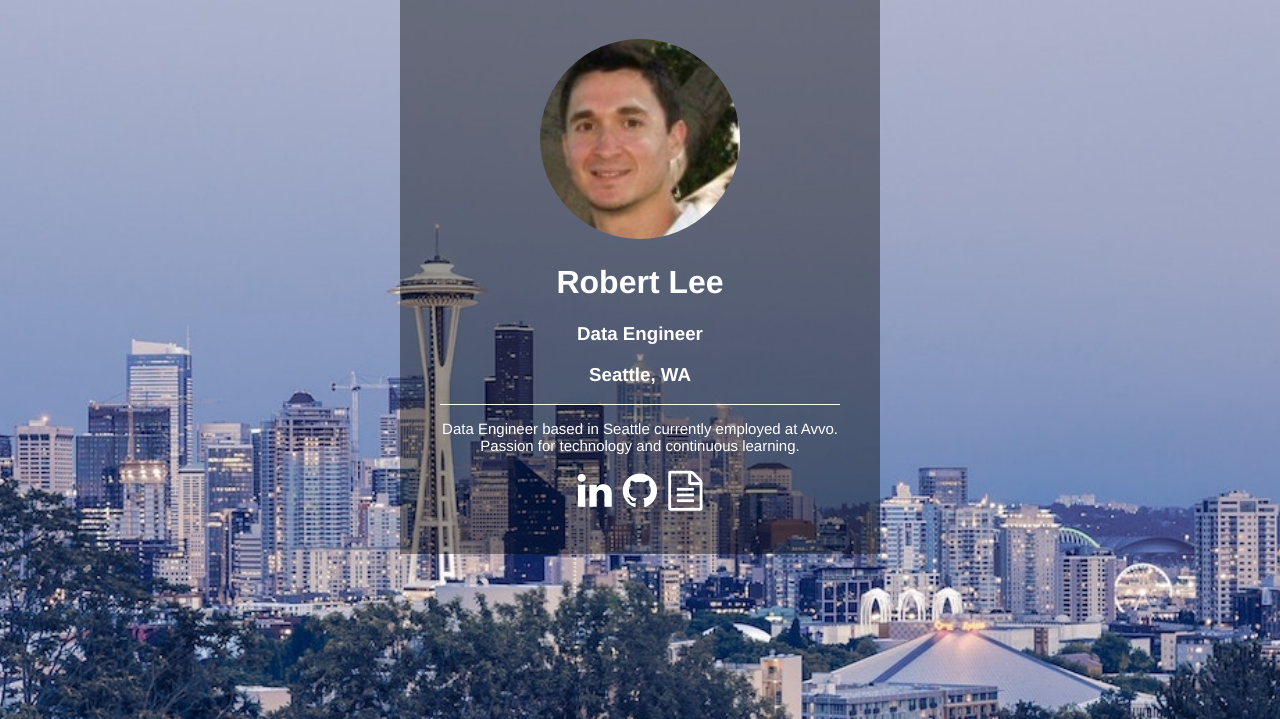
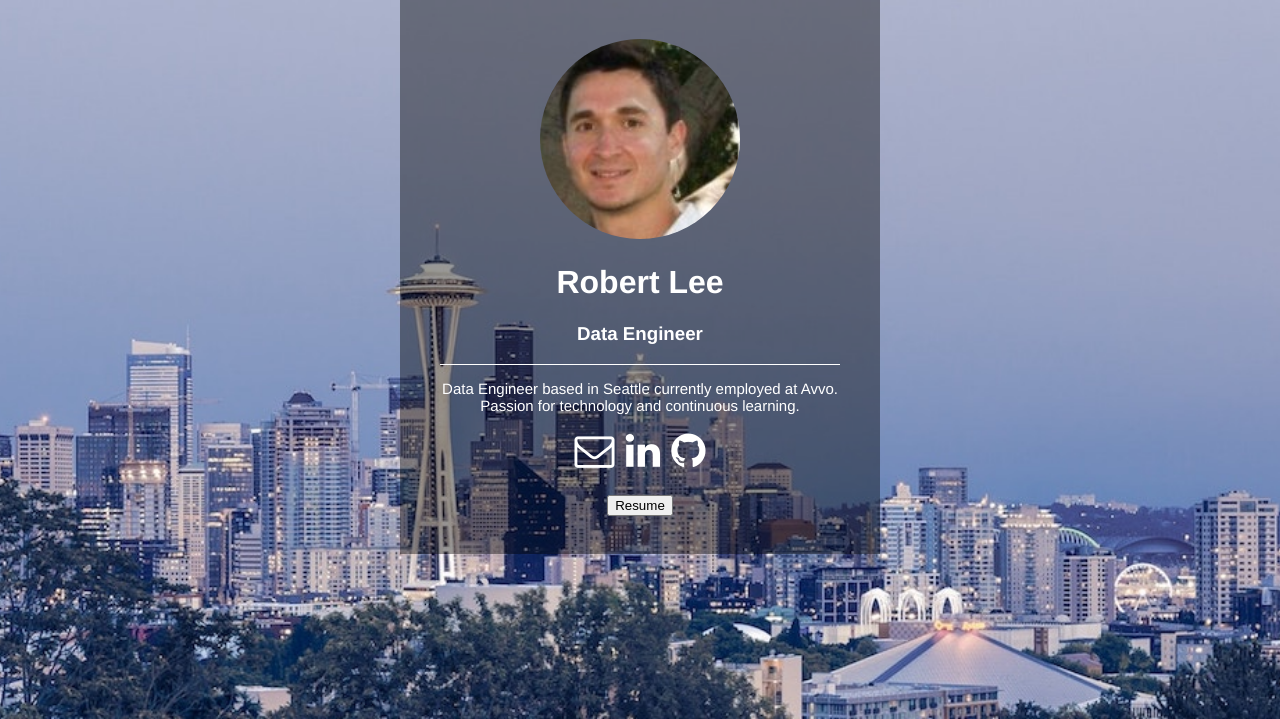
Before and after one commit to rlee21/personal-website, a Flask app: page / in a window 1280 px wide. Shown: the part 81-800 px from the top of the page. Run offline with Flask 2, Linux system fonts and the light colour scheme.

Commit message:
add email icon and resume button

```diff
--- a/run_app.py
+++ b/run_app.py
@@ -12,10 +12,12 @@ app = Flask(__name__)
 def index():
     return render_template('index.html')
 
+
 @app.route('/resume.pdf')
 def resume():
     file_path = './static/doc/resume.pdf'
     return send_file(file_path, attachment_filename='resume.pdf')
+
 
 if __name__ == '__main__':
     app.debug = True
--- a/templates/index.html
+++ b/templates/index.html
@@ -13,21 +13,23 @@
     <img src="../static/img/me.jpg" class="prof-pic">
     <h1>Robert Lee</h1>
     <h3>Data Engineer</h3>
-    <h3>Seattle, WA</h3>
     <div class="line-break"></div>
     <p>
         Data Engineer based in Seattle currently employed at Avvo.<br>
         Passion for technology and continuous learning.
-
     </p>
     <div class="social-icons">
+        <a href="mailto:rlee21@comcast.net" title="Email"><i class="fa fa-envelope-o" aria-hidden="true"></i></a>
 
         <a href="https://www.linkedin.com/in/robert-lee-972a316b/" title="LinkedIn" target="_blank"> <i
                 class="fa fa-linkedin"
                 aria-hidden="true"></i></a>
         <a href="https://github.com/rlee21" title="GitHub" target="_blank"> <i class="fa fa-github"
-                                                                               aria-hidden="true"></i></a>
-        <a href="./resume.pdf" title="Resume"><i class="fa fa-file-text-o" aria-hidden="true"></i> </a>
+                                                                               aria-hidden="true"></i></a><br>
+        <!--<a href="./resume.pdf" title="Resume" target="_blank"><i class="fa fa-file-text-o" aria-hidden="true"></i> </a>-->
+<form>
+<input type="button" value="Resume" onclick="window.location.href='./resume.pdf'"/>
+</form>
     </div>
 </div>
 </body>
```
